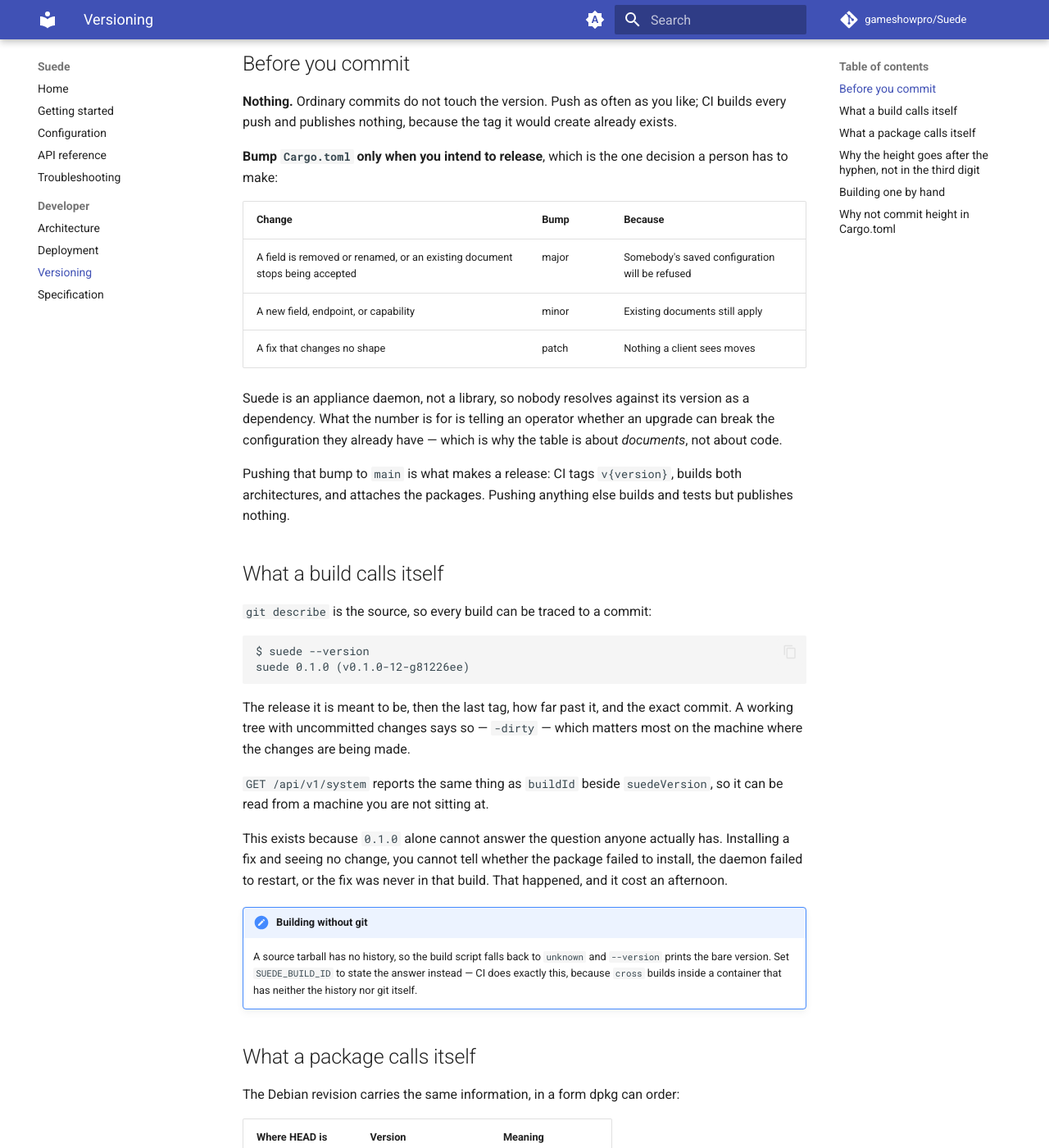
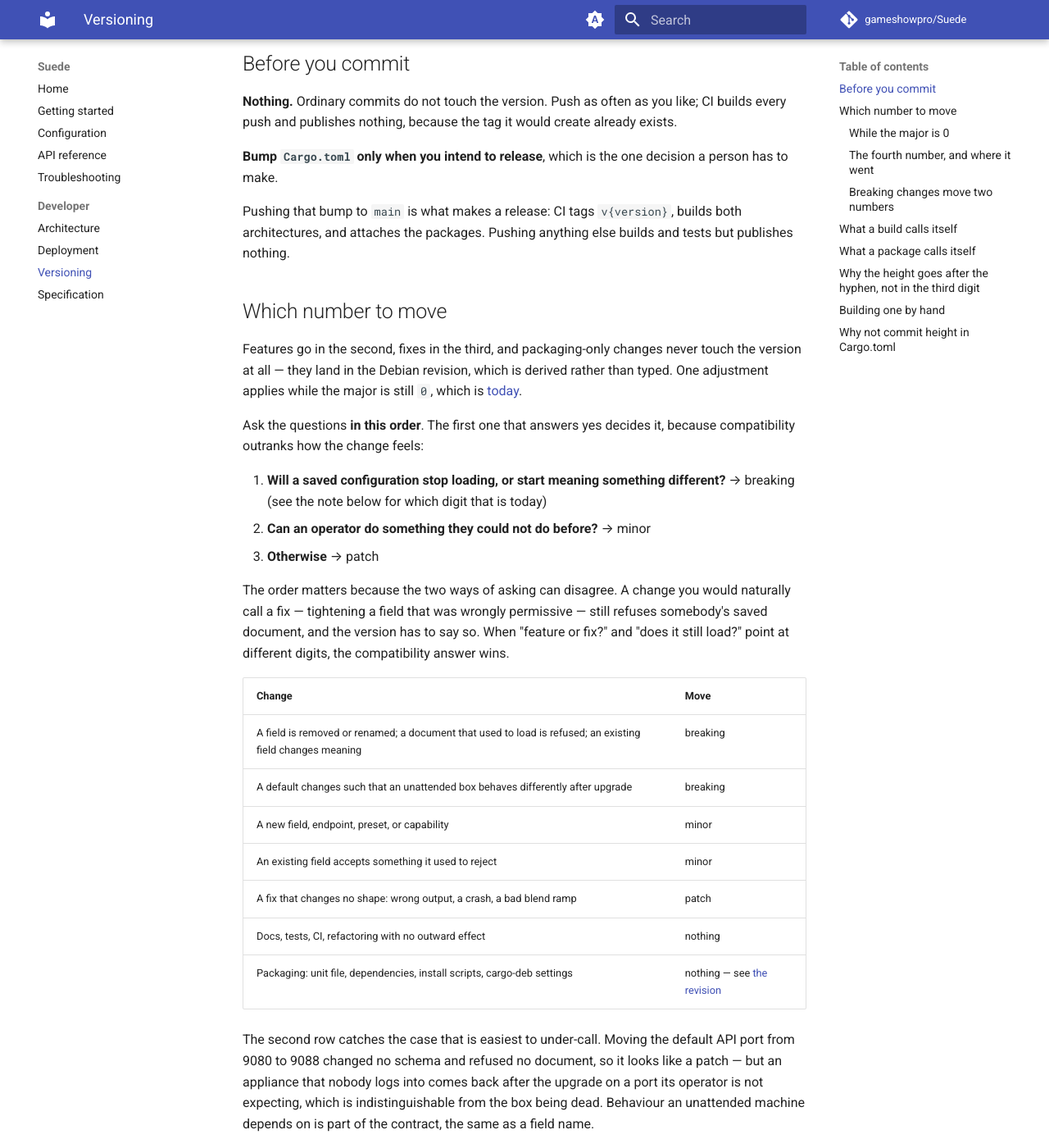
Before and after one commit to gameshowpro/Suede, an MkDocs documentation site: the page built from docs/developer/versioning.md, in a window 1280 px wide and 1400 px high, scrolled down 211 px. Shown: the whole window at 82% size. Built offline with MkDocs 1.6.1 and Material for MkDocs 9.7.7, drawn with Linux system fonts in a browser that asks for light colours; comment, search, counter and statistics services are not loaded; some of the changed text lies outside the part shown.

Commit message:
Say which number to move, and in which order to ask
The versioning document explained the mechanism but gave only a three-row
table for the decision a person actually makes. Written out properly:
features in the second, fixes in the third, packaging in neither.

The useful part is the order of the questions. "Is this a feature or a
fix?" and "does a saved configuration still load?" can point at different
digits - tightening a field that was wrongly permissive feels like a fix
and still refuses somebody's document - so the compatibility question is
asked first and wins. The table now covers behaviour as well as schema,
because moving the default API port broke neither and would still have
brought an unattended box back on a port nobody was expecting, which from
the far end looks the same as a dead box.

Two things that were missing entirely:

Pre-1.0. Suede is 0.1.0, so the breaking slot is the minor, not the major.
A table that says "major" for breaking changes is wrong for every release
this project will make for some time, and gets its own heading rather than
a footnote.

SCHEMA_VERSION. It is the machine's version of the same statement the
release version makes to a person, and a breaking configuration change has
to move both. One without the other leaves the daemon accepting a document
it should reject, or refusing one from a version that promised it would
work.

Also maps the four-part .NET habit onto Debian's revision field, which is
the same idea - packaging changes that do not affect contents - except
derived from commit height rather than typed, plus the one case the
derivation cannot cover: repackaging a release that is already published.

Co-Authored-By: Claude Fable 5 <noreply@anthropic.com>

````diff
--- a/docs/developer/versioning.md
+++ b/docs/developer/versioning.md
@@ -11,22 +11,106 @@ like; CI builds every push and publishes nothing, because the tag it would
 create already exists.
 
 **Bump `Cargo.toml` only when you intend to release**, which is the one
-decision a person has to make:
-
-| Change | Bump | Because |
-|---|---|---|
-| A field is removed or renamed, or an existing document stops being accepted | major | Somebody's saved configuration will be refused |
-| A new field, endpoint, or capability | minor | Existing documents still apply |
-| A fix that changes no shape | patch | Nothing a client sees moves |
-
-Suede is an appliance daemon, not a library, so nobody resolves against its
-version as a dependency. What the number is for is telling an operator
-whether an upgrade can break the configuration they already have — which is
-why the table is about *documents*, not about code.
+decision a person has to make.
 
 Pushing that bump to `main` is what makes a release: CI tags `v{version}`,
 builds both architectures, and attaches the packages. Pushing anything else
 builds and tests but publishes nothing.
+
+## Which number to move
+
+Features go in the second, fixes in the third, and packaging-only changes
+never touch the version at all — they land in the Debian revision, which is
+derived rather than typed. One adjustment applies while the major is still
+`0`, which is [today](#while-the-major-is-0).
+
+Ask the questions **in this order**. The first one that answers yes decides
+it, because compatibility outranks how the change feels:
+
+1. **Will a saved configuration stop loading, or start meaning something
+   different?** → breaking (see the note below for which digit that is today)
+2. **Can an operator do something they could not do before?** → minor
+3. **Otherwise** → patch
+
+The order matters because the two ways of asking can disagree. A change you
+would naturally call a fix — tightening a field that was wrongly permissive —
+still refuses somebody's saved document, and the version has to say so. When
+"feature or fix?" and "does it still load?" point at different digits, the
+compatibility answer wins.
+
+| Change | Move |
+|---|---|
+| A field is removed or renamed; a document that used to load is refused; an existing field changes meaning | breaking |
+| A default changes such that an unattended box behaves differently after upgrade | breaking |
+| A new field, endpoint, preset, or capability | minor |
+| An existing field accepts something it used to reject | minor |
+| A fix that changes no shape: wrong output, a crash, a bad blend ramp | patch |
+| Docs, tests, CI, refactoring with no outward effect | nothing |
+| Packaging: unit file, dependencies, install scripts, cargo-deb settings | nothing — see [the revision](#what-a-package-calls-itself) |
+
+The second row catches the case that is easiest to under-call. Moving the
+default API port from 9080 to 9088 changed no schema and refused no document,
+so it looks like a patch — but an appliance that nobody logs into comes back
+after the upgrade on a port its operator is not expecting, which is
+indistinguishable from the box being dead. Behaviour an unattended machine
+depends on is part of the contract, the same as a field name.
+
+Suede is an appliance daemon, not a library, so nobody resolves against its
+version as a dependency. What the number is *for* is telling an operator
+whether an upgrade can break the box they already configured — which is why
+the table is about documents and behaviour, not about how much code moved.
+
+### While the major is 0
+
+!!! warning "The breaking slot is the minor, not the major"
+    Suede is `0.1.0`. By semver convention nothing below `1.0.0` promises
+    stability, so a breaking change goes `0.1.x` → `0.2.0`, and patch carries
+    everything else. Read "breaking" in the table above as **minor** for now,
+    and "minor" as patch.
+
+    At `1.0.0` the three columns line up with their names and the table reads
+    literally. That is the point to reach deliberately — it is a promise that
+    saved configurations survive every `1.x` upgrade, not a milestone to drift
+    into.
+
+### The fourth number, and where it went
+
+In a four-part .NET version the last field is for build and packaging
+revisions that do not change the contents. Debian has that field too, and it
+is the revision after the hyphen — `0.1.0-1` — which is precisely why the
+commit height lives there and not in the patch digit.
+
+The difference is that you never type it. Fixing a unit file or a dependency
+is a commit, so the height advances and the revision moves on its own:
+
+```
+0.1.0-1+13.g8096265   →   0.1.0-1+14.gcb0377e
+```
+
+Same source version, next packaging build, and it upgrades cleanly. Nothing
+to remember.
+
+!!! note "Repackaging a release with no code change"
+    A build sitting exactly on its tag takes a plain `-1`, so a packaging fix
+    to an already-published release is the one case the derivation does not
+    cover: you would produce `0.1.0-1` a second time with different contents.
+    Tag it again (`v0.1.1`) if anything reached a user, or pass
+    `--deb-revision 2` by hand if it did not. Re-issuing the same version with
+    different contents is the thing to avoid, whichever route you take.
+
+### Breaking changes move two numbers
+
+The package version is for a person; `SCHEMA_VERSION` in
+[`src/model/desired.rs`](https://github.com/gameshowpro/Suede/blob/main/src/model/desired.rs)
+is the machine's version of the same statement. A document stamped with a
+schema newer than the daemon understands is refused outright rather than
+half-read.
+
+So a breaking configuration change bumps **both**, in the same commit. Moving
+the release version alone leaves the daemon quietly accepting a document it
+should reject; moving `SCHEMA_VERSION` alone means an operator gets a refusal
+from a version number that promised compatibility. Either way round, the two
+answers disagree, and that is a bug rather than an oversight.
 
 ## What a build calls itself
 
````
